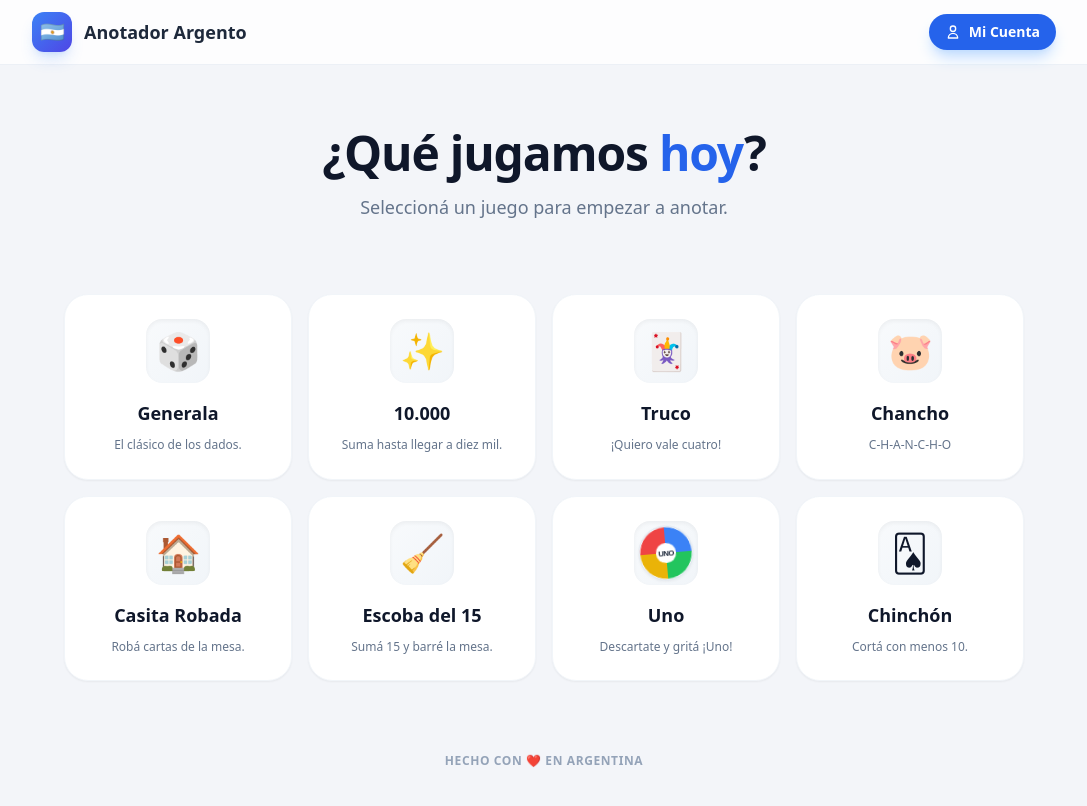
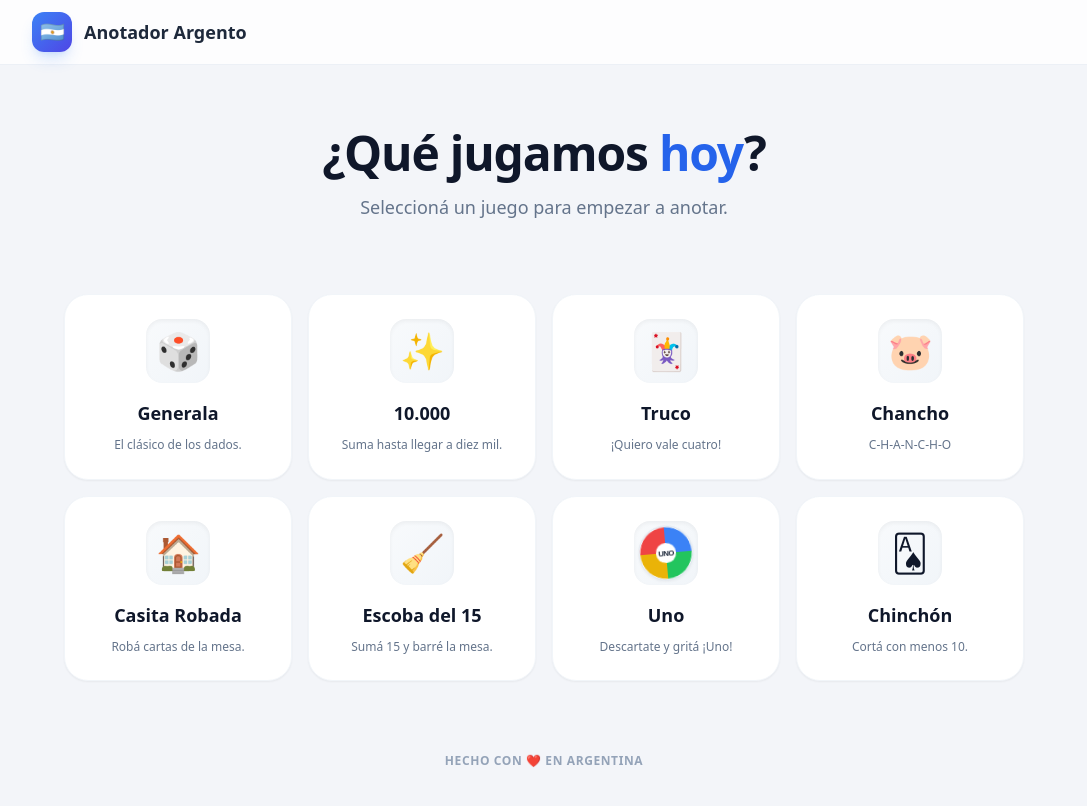
Before and after one commit to marianodparisi/AnotadorWeb, a React (Vite) app: page / in a window 1280 px wide. Shown: the top 806 px of the page, without its empty margins (96-1183 px from the left). Built offline with nearby package versions, Linux system fonts and the light colour scheme.

Commit message:
removing my account

```diff
--- a/App.tsx
+++ b/App.tsx
@@ -102,23 +102,14 @@ const App: React.FC = () => {
             </div>
           </div>
 
-          <div className="flex items-center gap-3">
-            {gameState.status !== 'MENU' ? (
+          {gameState.status !== 'MENU' && (
             <button
               onClick={resetGame}
               className="text-sm font-semibold text-slate-500 hover:text-red-500 transition-colors px-3 py-1.5 rounded-lg hover:bg-red-50"
             >
               Abandonar
             </button>
-            ) : (
-              <button className="hidden sm:flex items-center gap-2 px-4 py-2 bg-blue-600 text-white rounded-full text-sm font-semibold shadow-lg shadow-blue-200 hover:bg-blue-700 transition-all active:scale-95">
-                <svg className="w-4 h-4" fill="none" viewBox="0 0 24 24" stroke="currentColor">
-                  <path strokeLinecap="round" strokeLinejoin="round" strokeWidth={2} d="M16 7a4 4 0 11-8 0 4 4 0 018 0zM12 14a7 7 0 00-7 7h14a7 7 0 00-7-7z" />
-                </svg>
-                Mi Cuenta
-              </button>
           )}
-          </div>
         </div>
       </header>
 
--- a/index.html
+++ b/index.html
@@ -43,6 +43,7 @@
 </head>
 <body>
     <div id="root"></div>
+    <script type="module" src="/index.tsx"></script>
     <script>
         if ('serviceWorker' in navigator) {
             window.addEventListener('load', () => {
```
Also changed, not shown: 1 other file (tests, documents, lock files or other folders). Lines whose indentation alone changed are shown as unchanged.
